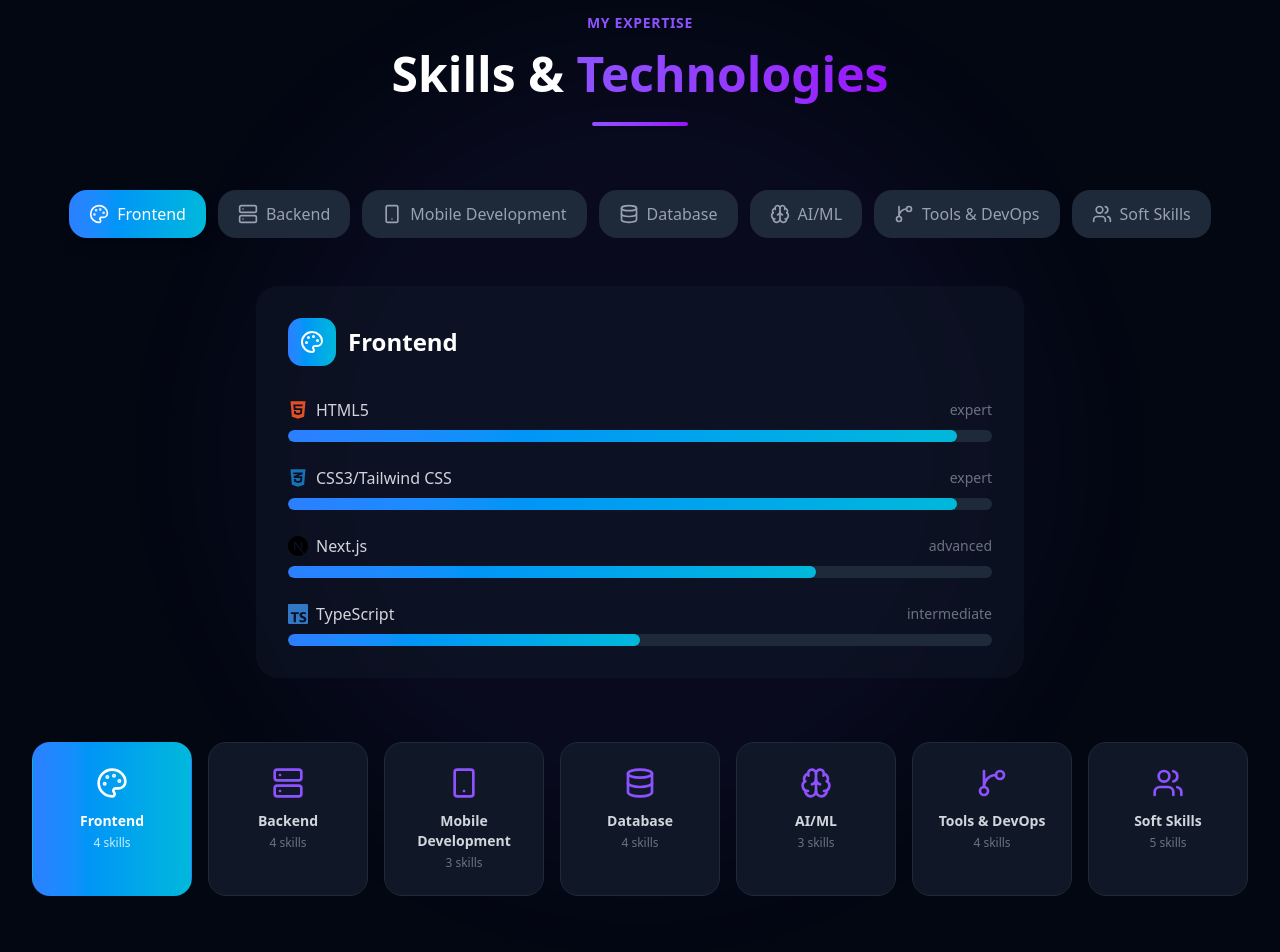
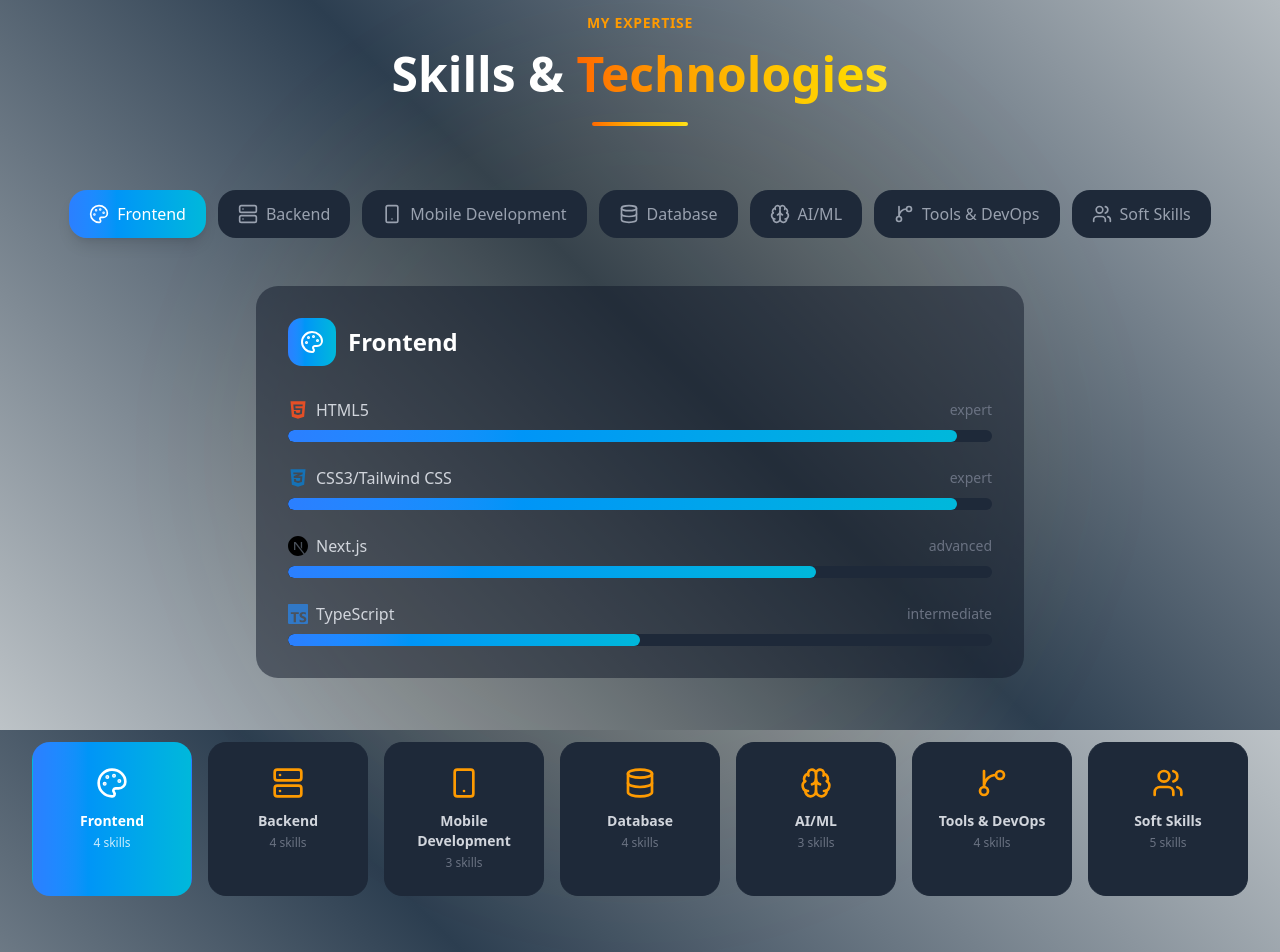
Before and after one commit to wende12github/Portfolio-Website, a Next.js app in the folder portfolio-site/: page / in a window 1280 px wide. Shown: the part 2060-3012 px from the top of the page. Built offline with nearby package versions, Linux system fonts and the light colour scheme.

Commit message:
Refactor SkillsSection and useIsDark hook for improved theming and styling consistency

```diff
--- a/portfolio-site/src/components/screens/SkillsSection.tsx
+++ b/portfolio-site/src/components/screens/SkillsSection.tsx
@@ -154,12 +154,12 @@ export function SkillsSection(){
 
     return (
         <section id="skills" className={`py-24 sm:py-20 relative overflow-hidden ${
-            isDark ? 'bg-gray-950' : 'bg-gray-50'
+            isDark ? 'section-soft-gradient' : 'bg-gray-50'
         }`}>
             {/* Background */}
             <div className="absolute inset-0 pointer-events-none">
                 <div className={`absolute top-1/2 left-1/2 -translate-x-1/2 -translate-y-1/2 w-[800px] h-[800px] rounded-full blur-3xl ${
-                    isDark ? 'bg-violet-500/5' : 'bg-violet-200/20'
+                    isDark ? 'bg-amber-500/5' : 'bg-amber-200/20'
                 }`} />
             </div>
 
@@ -172,18 +172,18 @@ export function SkillsSection(){
                     transition={{ duration: 0.6 }}
                     className="text-center mb-16"
                 >
-                    <span className="text-violet-500 font-semibold text-sm uppercase tracking-wider">
+                    <span className="text-amber-500 font-semibold text-sm uppercase tracking-wider">
                         My Expertise
                     </span>
                     <h2 className={`text-4xl sm:text-5xl font-bold mt-4 mb-6 ${
                         isDark ? 'text-white' : 'text-gray-900'
                     }`}>
                         Skills &{' '}
-                        <span className="text-transparent bg-clip-text bg-gradient-to-r from-violet-500 to-purple-600">
+                        <span className="text-transparent bg-clip-text bg-gradient-to-r from-orange-500 via-amber-400 to-yellow-300">
                             Technologies
                         </span>
                     </h2>
-                    <div className="w-24 h-1 bg-gradient-to-r from-violet-500 to-purple-600 mx-auto rounded-full" />
+                    <div className="w-24 h-1 bg-gradient-to-r from-orange-500 via-amber-400 to-yellow-300 mx-auto rounded-full" />
                 </motion.div>
 
                 {/* Category Tabs */}
@@ -335,15 +335,15 @@ export function SkillsSection(){
                             activeCategory === category.id
                                 ? `bg-gradient-to-r ${category.iconColor} border-transparent`
                                 : isDark
-                                ? "bg-gray-900 border-gray-800 hover:border-violet-500/50"
-                                : "bg-white border-gray-200 hover:border-violet-500/50 shadow-sm"
+                                ? "bg-gray-800 border-gray-800 hover:border-amber-500/50"
+                                : "bg-white border-gray-200 hover:border-amber-500/50 shadow-sm"
                             }`}
                         >
                             <GridIcon
                             className={`w-8 h-8 mx-auto mb-3 ${
                                 activeCategory === category.id
                                 ? "text-white"
-                                : "text-violet-500"
+                                : "text-amber-500"
                             }`}
                             />
                             <h4
--- a/portfolio-site/src/hooks/useIsDark.ts
+++ b/portfolio-site/src/hooks/useIsDark.ts
@@ -1,12 +1,15 @@
 "use client";
 
 import { useTheme } from "next-themes";
-import { useEffect, useState } from "react";
+import { useSyncExternalStore } from "react";
 
 export function useIsDark() {
   const { resolvedTheme } = useTheme();
-  const [mounted, setMounted] = useState(false);
-  useEffect(() => setMounted(true), []);
+  const mounted = useSyncExternalStore(
+    () => () => {},
+    () => true,
+    () => false
+  );
 
   // Prevent SSR/client mismatch: only report dark after mount
   const isDark = mounted && resolvedTheme === "dark";
```
